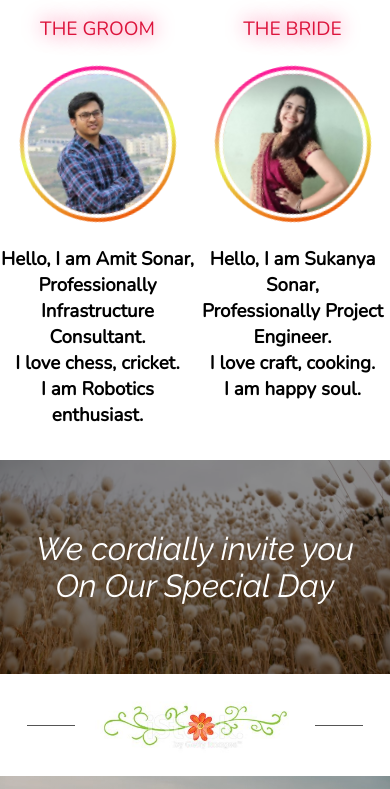
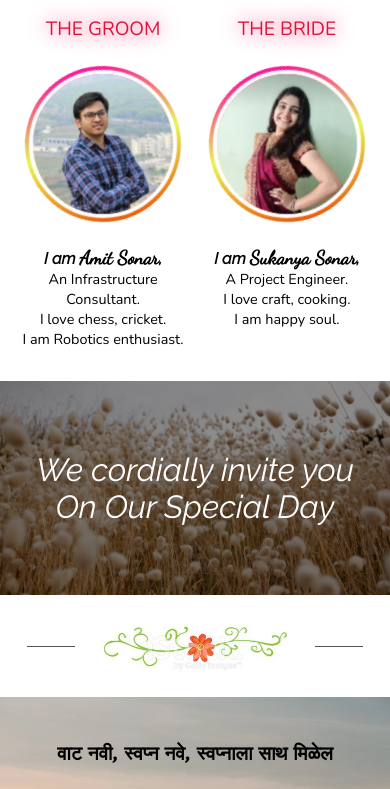
Before and after one commit to Nidhiz/Nidhiz.github.io, a plain HTML site: page index.html in a window 390 px wide. Shown: the part 441-1230 px from the top of the page. Drawn offline with nearby package versions, Linux system fonts and the light colour scheme.

Commit message:
CSS Formatted

```diff
--- a/css/styles.css
+++ b/css/styles.css
@@ -38,6 +38,8 @@ body {
   color: rgb(158, 4, 158);
   letter-spacing: 0.7rem;
   animation: text 3s ease-in-out infinite;
+  justify-content: center;
+  align-items: center;
   font-family: "Nunito", sans-serif;
 }
 @keyframes text {
@@ -340,9 +342,20 @@ body {
   height: auto;
   background-size: cover;
 }
-.couple-container .couple-para {
+.couple-container .couple-para h3 {
+  font-size: 1.5rem;
   font-family: "Nunito", sans-serif;
   text-align: center;
+}
+.couple-container .couple-para h3 span {
+  font-size: 1.3rem;
+  font-weight: 400;
+  font-family: "Nunito", sans-serif;
+}
+.couple-container .couple-para h3 .couple-name {
+  font-family: "Dancing Script", cursive;
+  font-size: 1.5rem;
+  font-weight: bold;
 }
 .container-bg {
   padding: 3rem;
@@ -750,8 +763,8 @@ body {
     font-size: 1.7rem;
   }
   .subtitle {
-    font-size: 0.85rem;
-    letter-spacing: 2px;
+    font-size: 0.8rem;
+    letter-spacing: 1px;
   }
   .symb {
     font-size: 1rem;
@@ -771,6 +784,21 @@ body {
   }
   .text {
     font-size: 2.5rem;
+  }
+  .bride-groom {
+    padding: 0 0.7rem;
+  }
+  .couple-container .couple-para h3 {
+    font-size: 1rem;
+    font-family: "Raleway", sans-serif;
+  }
+  .couple-container .couple-para h3 span {
+    font-size: 0.9rem;
+    font-weight: 500;
+    font-family: "Nunito", sans-serif;
+  }
+  .couple-container .couple-para h3 .couple-name {
+    font-size: 1.2rem;
   }
   .event-desc {
     flex-direction: column;
@@ -833,3 +861,5 @@ body {
     font-weight: bold;
   }
 }
+/*     font-size: 0.9rem;
+    font-weight: 500; */
--- a/index.html
+++ b/index.html
@@ -61,10 +61,12 @@
             </div>
             <div class="couple-para">
                 <h3>
-                    Hello, I am Amit Sonar, <br />
-                    Professionally Infrastructure Consultant. <br />
-                    I love chess, cricket.<br />
-                    I am Robotics enthusiast.
+                    I am <span class="couple-name">Amit Sonar</span>, <br />
+                    <span>
+                        An Infrastructure Consultant. <br />
+                        I love chess, cricket.<br />
+                        I am Robotics enthusiast.
+                    </span>
                 </h3>
             </div>
         </div>
@@ -77,10 +79,12 @@
             </div>
             <div class="couple-para">
                 <h3>
-                    Hello, I am Sukanya Sonar,<br />
-                    Professionally Project Engineer.<br />
-                    I love craft, cooking.<br />
-                    I am happy soul.
+                    I am <span class="couple-name">Sukanya Sonar</span>,<br />
+                    <span>
+                        A Project Engineer.<br />
+                        I love craft, cooking.<br />
+                        I am happy soul.
+                    </span>
                 </h3>
             </div>
         </div>
@@ -215,4 +219,5 @@
     <script src="scripts/script.js"></script>
 
 </body>
+
 </html>
--- a/scripts/script.js
+++ b/scripts/script.js
@@ -15,6 +15,18 @@ function playMusic() {
   }
 }
 
+document.addEventListener("DOMContentLoaded", function (e) {
+  playMusic();
+
+  window.setTimeout(function (e) {
+    banner.style.display = "none";
+
+    for (i = 0; i < heartCount; i++) {
+      heartFall();
+    }
+  }, 5000)
+})
+
 function heartFall() {
   let heart = document.createElement("span");
 
@@ -26,16 +38,5 @@ function heartFall() {
   heart.style.left = (Math.random() * 100) + "vw";
   heart.style.top = -(Math.random() * 10 + 5) + "vh";
   heart.style.animationDuration = Math.random() * 4 + 2 + "s";
+
 }
-
-document.addEventListener("DOMContentLoaded", function (e) {
-  playMusic();
-
-  window.setTimeout(function (e) {
-    banner.style.display = "none";
-
-    for (i = 0; i < heartCount; i++) {
-      heartFall();
-    }
-  }, 5000)
-})
```
Also changed, not shown: css/flower.css (added, +26 -0 lines).
